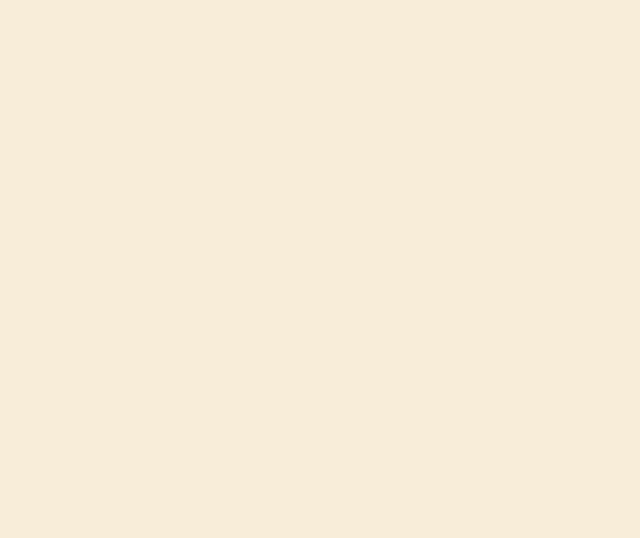
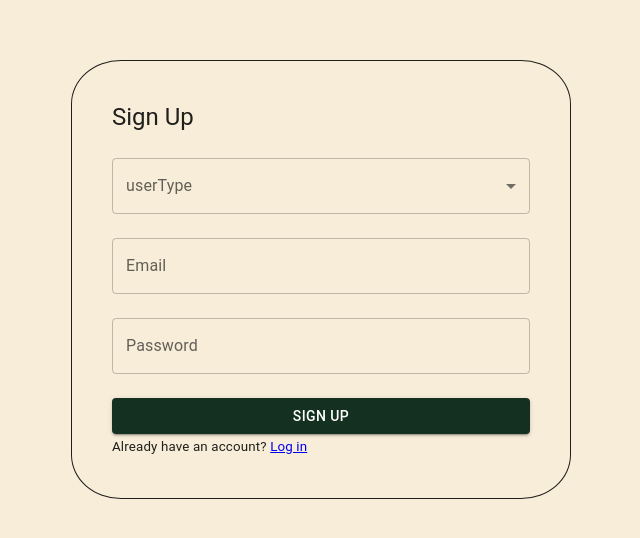
Before and after one commit to Doc-paradox/groceryDelivery, a React (Create React App) app: page /signup in a window 1280 px wide. Before the commit this address had no page. Shown: the part 106-644 px from the top of the page, without its empty margins (319-959 px from the left). Built offline with nearby package versions, Linux system fonts and the light colour scheme.

Commit message:
signup and login completed

```diff
--- a/package.json
+++ b/package.json
@@ -15,6 +15,7 @@
     "nodemon": "^3.1.4",
     "react": "^18.3.1",
     "react-dom": "^18.3.1",
+    "react-material-ui-carousel": "^3.4.2",
     "react-router-dom": "^6.25.0",
     "react-scripts": "^5.0.1",
     "styled-components": "^6.1.11",
--- a/src/App.js
+++ b/src/App.js
@@ -5,6 +5,7 @@ import { Route, BrowserRouter as Router, Routes } from 'react-router-dom';
 import theme from './theme';
 import HomePage from './pages/HomePage';
 import LoginPage from './pages/LoginPage';
+import SignupPage from "./pages/SignupPage";
 
 const App =() =>(
   <ThemeProvider theme={theme}>
@@ -12,6 +13,7 @@ const App =() =>(
     <Router>
       <Routes>
         <Route path="/" element={<HomePage/>} />
+        <Route path="/signup" element={<SignupPage/>}/>
         <Route path="/login" element={<LoginPage/>} />
       </Routes>
     </Router>
--- a/src/components/Navbar.jsx
+++ b/src/components/Navbar.jsx
@@ -1,6 +1,6 @@
-import { alpha, AppBar, Button, InputBase, Stack, styled, Toolbar, Typography } from '@mui/material'
+import { alpha, AppBar, InputBase, Stack, styled, Toolbar, Typography } from '@mui/material'
 import SearchIcon from '@mui/icons-material/Search'
-import React, { useState } from 'react'
+import React from 'react'
 import { useNavigate } from 'react-router-dom';
 
 
@@ -77,7 +77,10 @@ const Navbar = () => {
 
     const navigate = useNavigate();
 
-    const handleLoginOpen = () => {
+    const handleSignup= () => {
+        navigate("/signup")
+    }
+    const handleLogin= () => {
         navigate("/login")
     }
 
@@ -102,10 +105,10 @@ const Navbar = () => {
                     <Typography>
                         Category
                     </Typography>
-                    <YellowButton >
+                    <YellowButton onClick={handleSignup}>
                         Sign up
                     </YellowButton>
-                    <WhiteButton variant="outlined" onClick={handleLoginOpen}>
+                    <WhiteButton variant="outlined" onClick={handleLogin}>
                         Log in
                     </WhiteButton>
                 </Toolbar>
--- a/src/pages/HomePage.jsx
+++ b/src/pages/HomePage.jsx
@@ -1,11 +1,72 @@
 import React from 'react'
 import Navbar from '../components/Navbar';
+import styled from 'styled-components';
+import { Box, Grid, Paper, Typography } from '@mui/material';
+import Carousel from 'react-material-ui-carousel';
 
-const HomePage = () =>{
-    return(
-        <div>
-            <Navbar/>
-        </div>
+const Header = styled('Typography')(({ theme }) => ({
+    fontfamily: 'Arial',
+    fontWeight: 'bolder',
+    fontSize: '7vh',
+
+}))
+
+const ContainerBox = styled('Box')(({theme})=>({
+    width:'35vh',
+    height: '45vh',
+    boxShadow:'-moz-initial',
+    backgroundColor: 'white'
+}))
+
+const images = [
+    "https://www.blinkco.io/wp-content/uploads/2022/01/shopping-cart-full-of-food-on-yellow-background-g-2021-09-02-09-26-59-utc-1.jpg",
+    "https://149449856.v2.pressablecdn.com/wp-content/uploads/2020/07/Vegetables-in-Bag.jpg",
+    "https://tse1.mm.bing.net/th/id/OIP.S48O7hnSHjdsyfvH09q_uQHaHa?pid=ImgDet&w=179&h=179&c=7&dpr=1.3"
+];
+
+
+
+const HomePage = () => {
+    return (
+        <Box>
+
+            <Navbar />
+            <Typography sx={{
+                fontFamily: 'Arial',
+                fontWeight: 'bolder',
+                fontSize: '7vh',
+                textAlign: 'center',
+                margin: '20px 0'
+            }}>
+                Welcome to GroveGo!
+            </Typography>
+
+            <Box sx={{width:'80%',height:'25vh',marginLeft:'10%'}}>
+                <Carousel>
+                    {images.map((image, i) => (
+                        <Paper key={i} elevation={10} sx={{boxShadow:'none'}}>
+                            <Box
+                                component="img"
+                                sx={{
+                                    width: '100%',
+                                    height: '30vh',
+                                    objectFit: 'fit'
+                                }}
+                                src={image}
+                                alt={`Slide ${i}`}
+                            />
+                        </Paper>
+                    ))}
+                </Carousel>
+            </Box>
+            <Box sx={{width:'80%',height:'25vh',marginLeft:'10%',marginTop:'10%',display:'flex',flexDirection:'row',justifyContent:'space-evenly'}}>
+                <ContainerBox>Fruit vegetables</ContainerBox>
+                <ContainerBox>Fruit vegetables</ContainerBox>
+                <ContainerBox>Fruit vegetables</ContainerBox>
+            </Box>
+        </Box>
+
+
     )
 }
 
--- a/src/pages/LoginPage.jsx
+++ b/src/pages/LoginPage.jsx
@@ -1,44 +1,69 @@
 import { Box, Button, TextField, Typography } from '@mui/material'
-import React, {useState} from 'react'
+import React, { useState } from 'react'
+import { Link, useNavigate } from 'react-router-dom';
+
+
 
 const LoginPage = () => {
-  const [email,setEmail] = useState('');
-  const [password,setPassword] = useState('');
+  const [email, setEmail] = useState('');
+  const [password, setPassword] = useState('');
+  const navigate = useNavigate();
 
-  const handleSubmit = async(e) => {
+
+  const handleSubmit = async (e) => {
     e.preventDefault();
-    try{
-        const response = await fetch('/api/vendor/login',{
+    try {
+      const response = await fetch('/api/auth/login', {
         method: 'POSt',
         headers: {
           'Constent-Type': 'application/json',
         },
-            body: JSON.stringify({email,password}),
+        body: JSON.stringify({ email, password }),
       });
 
       const data = await response.json();
-        if(response.ok){
+      if (response.ok) {
+        //Route based on user type
+        switch(data.userType) {
+          case 'admin':
+            navigate('/admin-dashboard');
+            break;
+          case 'user':
+            navigate('/user-dashboard');
+            break;
+          case 'vendor':
+            navigate('/vendor-dashboard');
+            break;
+          case 'delivery':
+            navigate('/delivery-dashboard');
+            break;
+          default:
+            navigate('/default-dashboard');
+        }
         console.log("Login successful", data);
-        }else{
+      } else {
         console.log('Login failed', data);
       }
-    }catch(error){
-        console.error('Error during login',error);
+    } catch (error) {
+      console.error('Error during login', error);
     }
   }
   return (
-    <Box sx={{ maxWidth: 400, margin: 'auto', padding: 3 }}>
+    <Box component="form" onSubmit={handleSubmit} sx={{ maxWidth: 400, margin: 'auto', padding: 5 ,marginTop:'15%',borderColor:'black',border:'1px solid',borderRadius:'10%'}}>
       <Typography variant="h5" component="h1" gutterBottom>
         Login
       </Typography>
+
       <TextField
         fullWidth
         label="Email"
         variant="outlined"
         margin="normal"
+        type='email'
         value={email}
         onChange={(e) => setEmail(e.target.value)}
       />
+
       <TextField
         fullWidth
         label="Password"
@@ -48,14 +73,21 @@ const LoginPage = () => {
         value={password}
         onChange={(e) => setPassword(e.target.value)}
       />
+
       <Button
         variant="contained"
         color="primary"
         fullWidth
-        sx={{ mt: 2 }}
+        sx={{ mt: 2}}
+        onClick={handleSubmit}
+
       >
         Login
       </Button>
+
+
+      <small >Need an account? <Link to ="/signup">Sign up</Link></small>
+
     </Box>
   )
 }
--- /dev/null
+++ b/src/pages/SignupPage.jsx
@@ -0,0 +1,85 @@
+import React, { useState } from 'react';
+import { Box, Button, FormControl, InputLabel, MenuItem, Select, TextField, Typography } from '@mui/material';
+import { Link, useNavigate } from 'react-router-dom';
+
+
+
+const SignupPage = () => {
+  const [userType, setUserType] = useState('');
+  const [email, setEmail] = useState('');
+  const [password, setPassword] = useState('');
+  const navigate = useNavigate();
+
+  const userTypes =['User','Vendor','Delivery Person']
+  const handleSubmit = async (e) => {
+    e.preventDefault();
+    try {
+      const response = await fetch('/api/auth/signup', {
+        method: 'POST',
+        headers: {
+          'Content-Type': 'application/json',
+        },
+        body: JSON.stringify({ userType, email, password }),
+      });
+      const data = await response.json();
+      if (response.ok) {
+        // Redirect to login page or dashboard after successful signup
+        navigate('/login');
+      } else {
+        console.error('Signup failed', data);
+      }
+    } catch (error) {
+      console.error('Error during signup', error);
+    }
+  };
+
+  return (
+    <Box component="form" onSubmit={handleSubmit} sx={{ maxWidth: 500, margin: 'auto', padding: 5,marginTop:'13%',borderColor:'black',border:'1px solid',borderRadius:'10%' }}>
+      <Typography variant="h5" component="h1" gutterBottom>
+        Sign Up
+      </Typography>
+      <FormControl fullWidth margin ="normal">
+        <InputLabel id ="user-type-label">userType</InputLabel>
+        <Select
+         labelId="user-type-label"
+          value={userType}
+          label="User Type"
+          onChange={(e) => setUserType(e.target.value)}
+        >
+            {userTypes.map((type) => (
+                <MenuItem key={type} value={type}>{type}</MenuItem>
+            ))}
+        </Select>
+      </FormControl>
+      <TextField
+        fullWidth
+        label="Email"
+        variant="outlined"
+        margin="normal"
+        value={email}
+        onChange={(e) => setEmail(e.target.value)}
+      />
+      <TextField
+        fullWidth
+        label="Password"
+        type="password"
+        variant="outlined"
+        margin="normal"
+        value={password}
+        onChange={(e) => setPassword(e.target.value)}
+      />
+      <Button
+        type="submit"
+        variant="contained"
+        color="primary"
+        fullWidth
+        sx={{ mt: 2 }}
+      >
+        Sign Up
+      </Button>
+      <small>Already have an account? <Link to ="/login">Log in</Link></small>
+    </Box>
+  );
+};
+
+export default SignupPage;
```
Also changed, not shown: src/pages/delivery/deliveryDashboard.jsx (added), src/pages/user/userDashboard.jsx (added), src/pages/vendor/vendorDashboard.jsx (added), 1 other file (tests, documents, lock files or other folders). Lines whose indentation alone changed are shown as unchanged.
